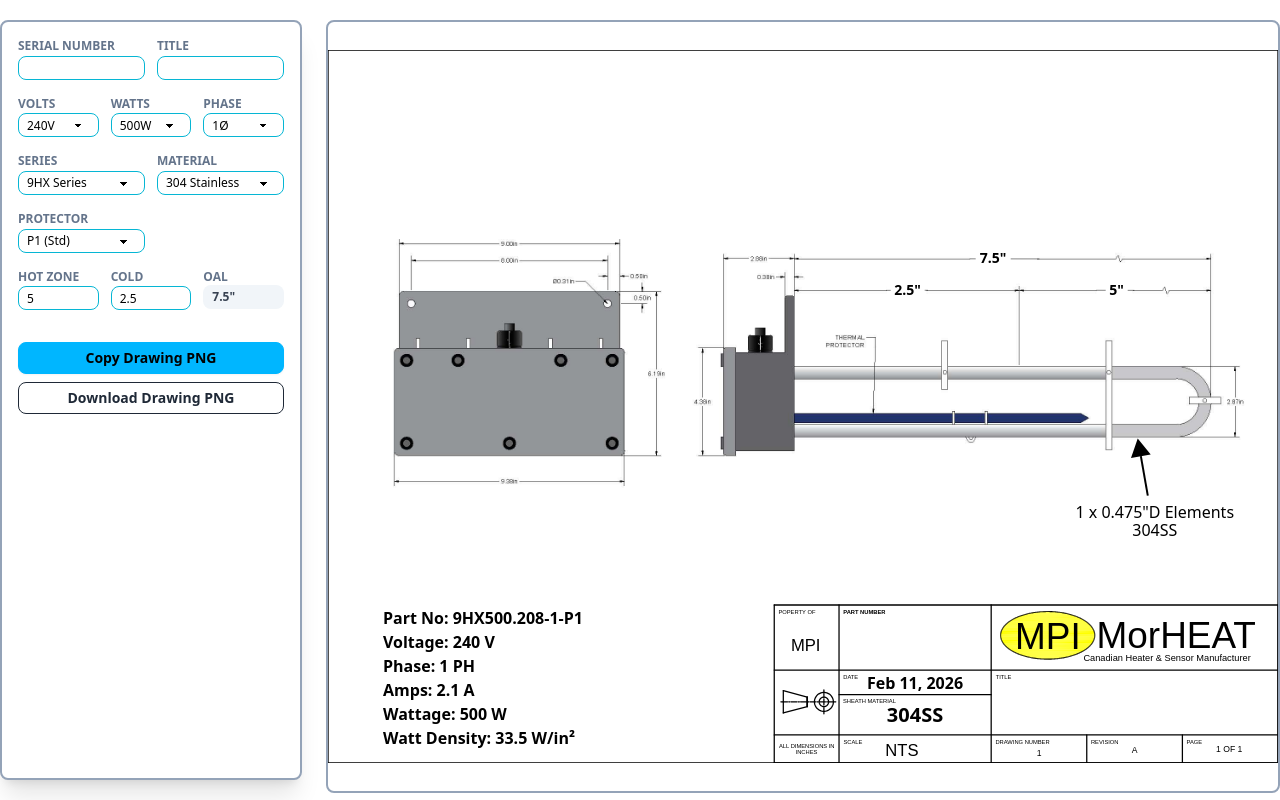
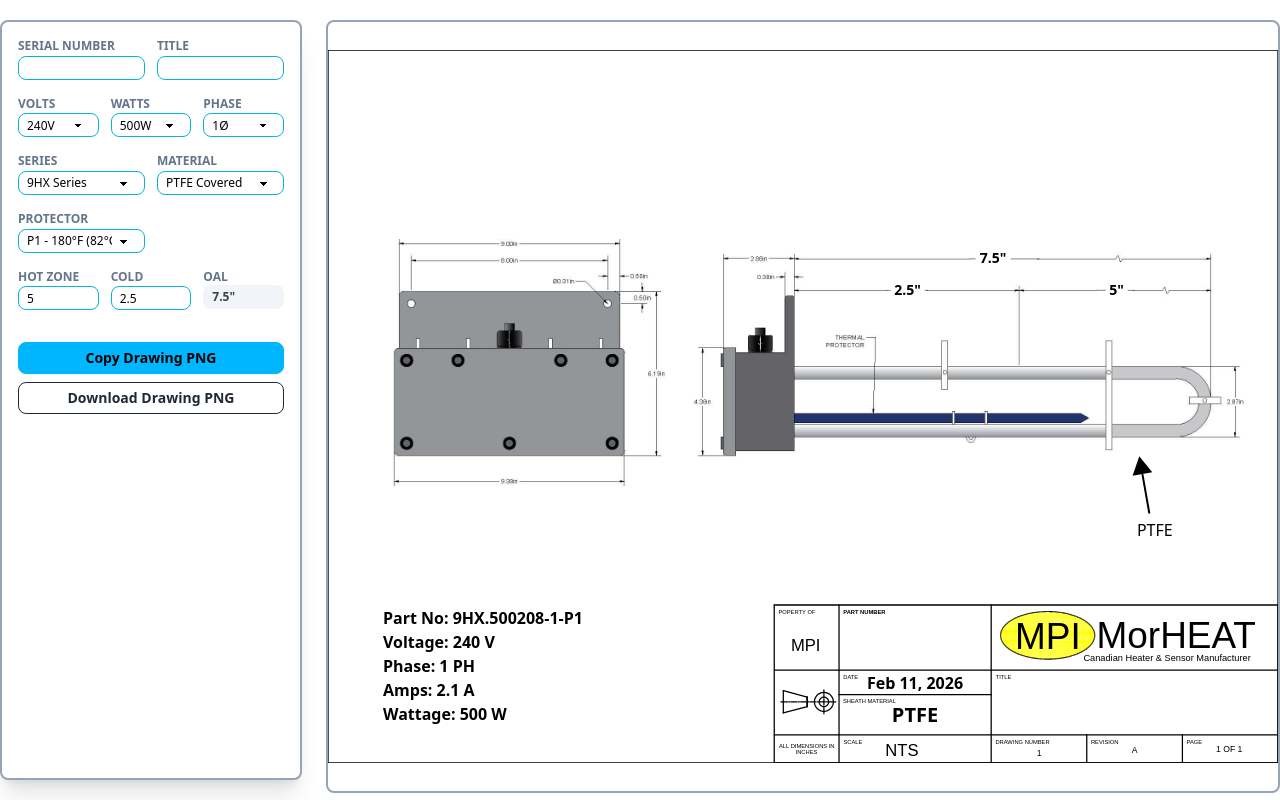
Before and after one commit to morheat/PTFE-Heater, a React (Vite) app: page / in a window 1280 px wide. Built offline with nearby package versions, Linux system fonts and the light colour scheme.

Commit message:
new protectors

```diff
--- a/src/App.tsx
+++ b/src/App.tsx
@@ -7,6 +7,31 @@ const MIN_HOT_BY_WATTS: Record<number, number> = {
   500: 5, 1000: 6, 2000: 10, 3000: 12, 4000: 19, 5000: 20,
   600: 22, 8000: 36, 9000: 40, 12000: 38, 15000: 47, 18000: 55,
 };
+
+const MATERIAL_OPTIONS_BY_SERIES: Record<string, { value: string; label: string }[]> = {
+  "9HX": [
+    { value: "PTFE", label: "PTFE Covered" },
+  ],
+  "6HX": [
+    { value: "PTFE", label: "PTFE Covered" },
+  ],
+  "3HX": [
+    { value: "PTFE", label: "PTFE Covered" },
+  ],
+  "3HXO": [
+    { value: "PTFE", label: "PTFE Covered" },
+  ],
+  "HXT": [
+    { value: "PTFE", label: "PTFE Covered" },
+  ],
+  // fallback/default
+  "default": [
+    { value: "304SS", label: "304 Stainless" },
+    { value: "316SS", label: "316 Stainless" },
+    { value: "Titanium", label: "Titanium" },
+  ]
+};
+
 
 function App() {
   // --- State Hooks ---
@@ -71,6 +96,18 @@ function App() {
     } catch (err) { alert("Download failed."); }
   };
 
+const materialOptions = useMemo(() => {
+  return MATERIAL_OPTIONS_BY_SERIES[seriesVar] || MATERIAL_OPTIONS_BY_SERIES["default"];
+}, [seriesVar]);
+
+useEffect(() => {
+  const validValues = materialOptions.map(opt => opt.value);
+  if (!validValues.includes(materialVar)) {
+    setMaterial(validValues[0]); // default to first valid option
+  }
+}, [seriesVar, materialOptions]);
+
+
   return (
     <div className="flex justify-center mt-5 w-screen gap-6">
       <div className="w-96 bg-white p-4 border-2 border-slate-400 rounded-lg text-gray-700 overflow-y-auto max-h-[95vh] shadow-xl">
@@ -133,10 +170,11 @@ function App() {
           <div>
             <h1 className="text-xs font-bold uppercase text-slate-500">Material</h1>
             <select className="select select-xs border-cyan-500 w-full" value={materialVar} onChange={(e) => setMaterial(e.target.value)}>
-              <option value="304SS">304 Stainless</option>
-              <option value="316SS">316 Stainless</option>
-              <option value="Titanium">Titanium</option>
-              <option value="PTFE">PTFE Covered</option>
+              {materialOptions.map(opt => (
+                  <option key={opt.value} value={opt.value}>
+                    {opt.label}
+                  </option>
+                ))}
             </select>
           </div>
         </div>
@@ -145,9 +183,14 @@ function App() {
           <div>
             <h1 className="text-xs font-bold uppercase text-slate-500">Protector</h1>
             <select className="select select-xs border-cyan-500 w-full" value={protectorVar} onChange={(e) => setProtector(e.target.value)}>
-              <option value="P1">P1 (Std)</option>
-              <option value="P2">P2 (Resettable)</option>
-              <option value="P3">P3 (Liquid)</option>
+              <option value="P1">P1 - 180°F (82°C)</option>
+              <option value="P2">P2 - 190°F (88°C)</option>
+              <option value="P3">P3 - 250°F (121°C)</option>
+              <option value="P4">P4 - 230°F (110°C)</option>
+              <option value="P5">P5 - 300°F (150°C)</option>
+              <option value="P6">P6 - 230°F (110°C)</option>
+              <option value="P7">P7 - 300°F (150°C)</option>
+              <option value="P7">P8 - 210°F (99°C)</option>
             </select>
           </div>
         </div>
--- a/src/DrawingsNew.tsx
+++ b/src/DrawingsNew.tsx
@@ -330,7 +330,7 @@ const Drawings10: React.FC<drawingProps> = ({
                           }}
                         >
                           <div style={{ lineHeight: "18px", width: "100%" }}>
-                            <div>{`${elementCount} x 0.475"D Elements`}</div>
+                            {/* <div>{`${elementCount} x 0.475"D Elements`}</div> */}
                             <div>{material}</div>
                           </div>
                         </div>
--- a/src/headers.tsx
+++ b/src/headers.tsx
@@ -22,8 +22,6 @@ const Header: React.FC<headerProps> = ({
   voltage,
   phase,
   wattage,
-  elementNum,
-  coldLength,
   OAL,
   protector,
   wireLen,
@@ -56,12 +54,6 @@ const Header: React.FC<headerProps> = ({
       : "";
 
   // Watt density (W/in^2): Wattage / {0.475 * pi * elements * (heated length) * 2}
-  const heatedLength = OAL - coldLength;
-  const wattDensity =
-    wattsNum > 0 && elementNum > 0 && heatedLength > 0
-      ? wattsNum / (0.475 * Math.PI * elementNum * heatedLength * 2)
-      : null;
-
     // PART NUMBER FORMAT:
     // IM-HX.<first digit of watts><first digit of volts><first two digits of OAL>
       // 1. Map Voltage to the specific single-digit codes from the chart
@@ -71,7 +63,10 @@ const Header: React.FC<headerProps> = ({
       };
 
       // 2. Format Wattage (e.g., 4500 -> 4.5, 12000 -> 12)
-      const wattCode = wattsNum >= 1000 ? (wattsNum / 1000).toString() : wattsNum.toString();
+      const wattCode =
+        wattsNum < 1000
+          ? `.${wattsNum.toString().padStart(3, "0")}` // 500 -> .500
+          : (wattsNum / 1000).toString();             // 4500 -> 4.5, 12000 -> 12
 
       // 3. Voltage Code
       const voltCode = VOLT_MAP[voltsNum] || "X"; // "X" as fallback
@@ -87,7 +82,7 @@ const Header: React.FC<headerProps> = ({
       const wireCode = wireLen ? `-${wireLen}` : "";
 
       // FINAL ASSEMBLY: IM-9HX + Wattage + VoltCode + OAL + Phase + Protector + Wire
-      const partNumber = `${series}${wattCode}.${voltCode}${oalCode}${phaseCode}${protCode}${wireCode}`;
+      const partNumber = `${series}${wattCode}${voltCode}${oalCode}${phaseCode}${protCode}${wireCode}`;
 
   return (
     <div className="absolute text-black font-bold">
@@ -115,10 +110,6 @@ const Header: React.FC<headerProps> = ({
         <div>Phase: {phase}{" PH"}</div>
         <div>Amps: {amps === null ? "" : amps.toFixed(1)}{" A"}</div>
         <div>Wattage: {wattageDisplay}</div>
-        <div>
-          Watt Density: {wattDensity === null ? "" : wattDensity.toFixed(1)}{" "}
-          {" W/in\u00B2"}
-        </div>
       </div>
     </div>
   );
```
